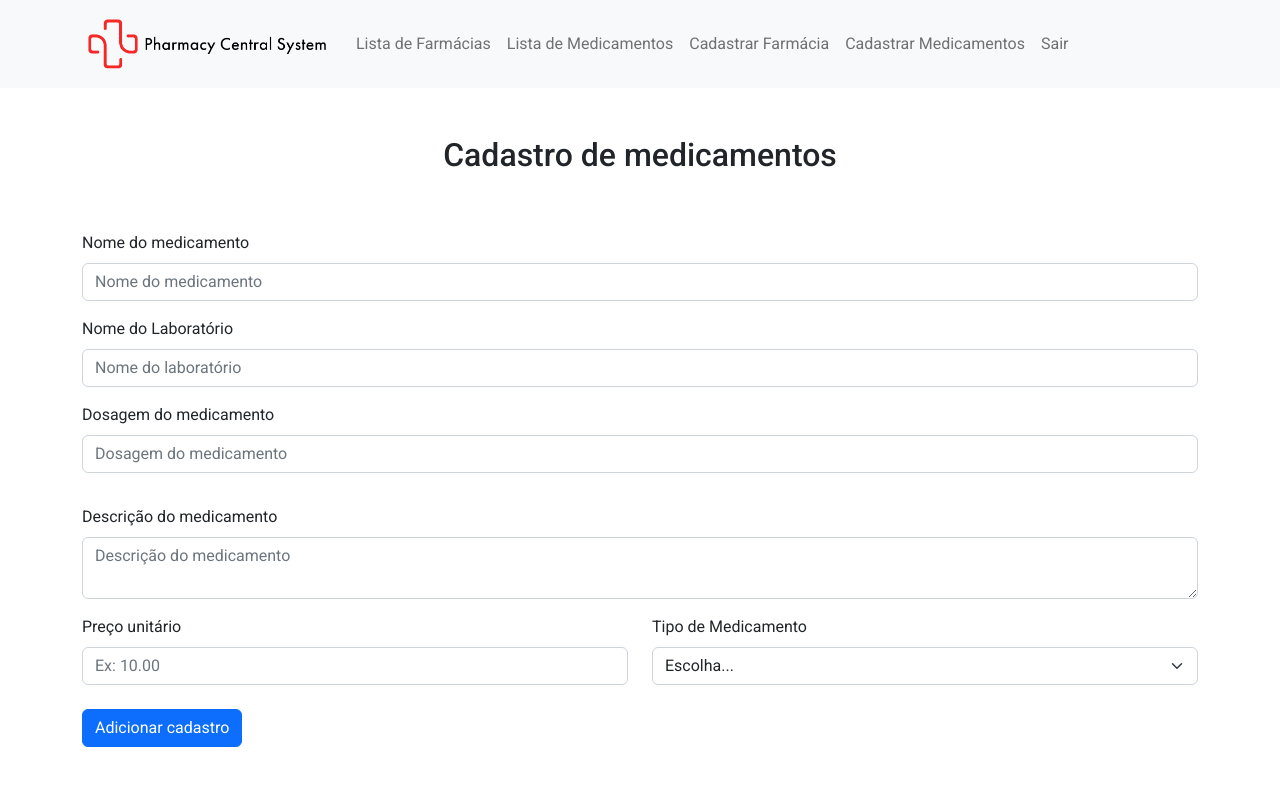
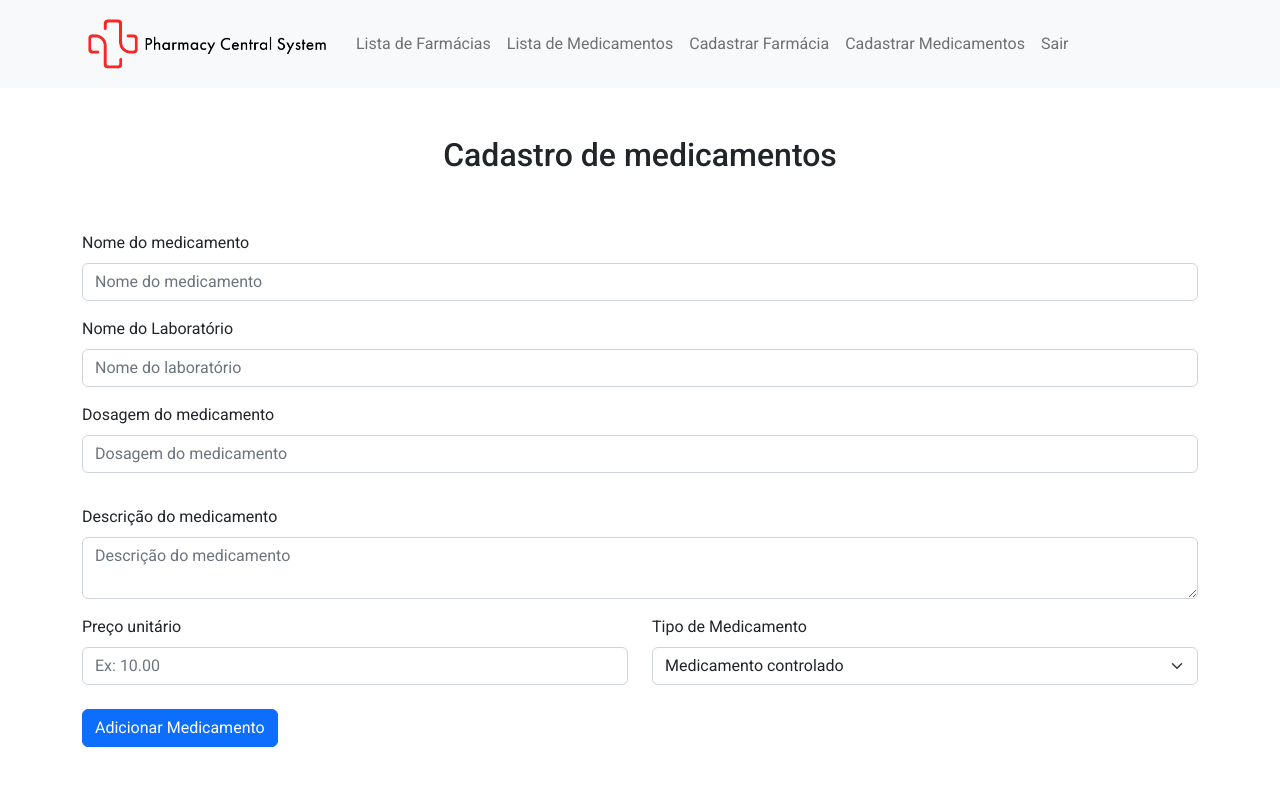
Before and after one commit to ThiagoThe/pharmacyCentralSystem, a React (Vite) app: page /cadastro-medicamentos in a window 1280 px wide. Shown: the top 786 px of the page. Built offline with nearby package versions, Linux system fonts and the light colour scheme; data requests are answered from the project's data file.

Commit message:
feature: add função adicionar medicamentos

```diff
--- a/src/pages/CadastroMed.jsx
+++ b/src/pages/CadastroMed.jsx
@@ -1,12 +1,25 @@
 import React from "react";
 import { Header } from "../components/Header/Header";
-import Button from "react-bootstrap/Button";
-import Col from "react-bootstrap/Col";
-import Form from "react-bootstrap/Form";
-import Row from "react-bootstrap/Row";
-import { Container } from "react-bootstrap";
+import { Button, Col, Form, Row, Container } from "react-bootstrap";
+import { useForm } from "react-hook-form";
 
 function CadastroMed() {
+  const { register, handleSubmit } = useForm();
+
+  const salvarMed = (medicamentos) => {
+    const dados = JSON.stringify(medicamentos);
+
+    fetch("http://localhost:8080/medicamentos", {
+      method: "POST",
+      headers: {
+        "Content-Type": "application/json; charset=UTF-8",
+      },
+      body: dados,
+    })
+      .then(() => console.log("Farmácia cadastrada com sucesso!"))
+      .catch((error) => console.log(error));
+  };
+
   return (
     <>
       <Header />
@@ -15,63 +28,74 @@ function CadastroMed() {
           <h2>Cadastro de medicamentos</h2>
         </Row>
 
-        <Form>
+        <Form onSubmit={handleSubmit(salvarMed)}>
           <Row className="mb-3">
-            <Form.Group className="mb-3" controlId="formGridNomeMed">
+            <Form.Group className="mb-3">
               <Form.Label>Nome do medicamento</Form.Label>
               <Form.Control
                 type="text"
                 placeholder="Nome do medicamento"
-                required
+                id="nome"
+                {...register("nome", { required: true })}
               />
             </Form.Group>
 
-            <Form.Group className="mb-3" controlId="formGridLab">
+            <Form.Group className="mb-3">
               <Form.Label>Nome do Laboratório</Form.Label>
               <Form.Control
                 type="text"
                 placeholder="Nome do laboratório"
-                required
+                id="laboratorio"
+                {...register("laboratorio", { required: true })}
               />
             </Form.Group>
 
-            <Form.Group className="mb-3" controlId="formGridFanDosagem">
+            <Form.Group className="mb-3">
               <Form.Label>Dosagem do medicamento</Form.Label>
               <Form.Control
                 type="text"
                 placeholder="Dosagem do medicamento"
-                required
+                id="dosagem"
+                {...register("dosagem", { required: true })}
               />
             </Form.Group>
           </Row>
 
           <Row className="mb-4">
-            <Form.Group className="mb-3" controlId="formGridDescricao">
+            <Form.Group className="mb-3">
               <Form.Label>Descrição do medicamento</Form.Label>
               <Form.Control
                 as="textarea"
                 aria-label=""
                 placeholder="Descrição do medicamento"
+                id="descricao"
+                {...register("descricao", { required: false })}
               />
             </Form.Group>
 
-            <Form.Group as={Col} controlId="formGridPreco">
+            <Form.Group as={Col}>
               <Form.Label>Preço unitário</Form.Label>
-              <Form.Control type="text" placeholder="Ex: 10.00" required />
+              <Form.Control
+                type="text"
+                placeholder="Ex: 10.00"
+                id="preco_unitario"
+                {...register("preco_unitario", { required: true })}
+              />
             </Form.Group>
 
-            <Form.Group as={Col} controlId="formGridTipo">
+            <Form.Group as={Col}>
               <Form.Label>Tipo de Medicamento</Form.Label>
-              <Form.Select defaultValue="Escolha..." required>
-                <option>Escolha...</option>
-                <option>Medicamento controlado</option>
-                <option>Medicamento comum</option>
+              <Form.Select id="tipo" {...register("tipo", { required: true })}>
+                <option value="Medicamento controlado">
+                  Medicamento controlado
+                </option>
+                <option value="Medicamento comum">Medicamento comum</option>
               </Form.Select>
             </Form.Group>
           </Row>
 
           <Button variant="primary" type="submit">
-            Adicionar cadastro
+            Adicionar Medicamento
           </Button>
         </Form>
       </Container>
```
